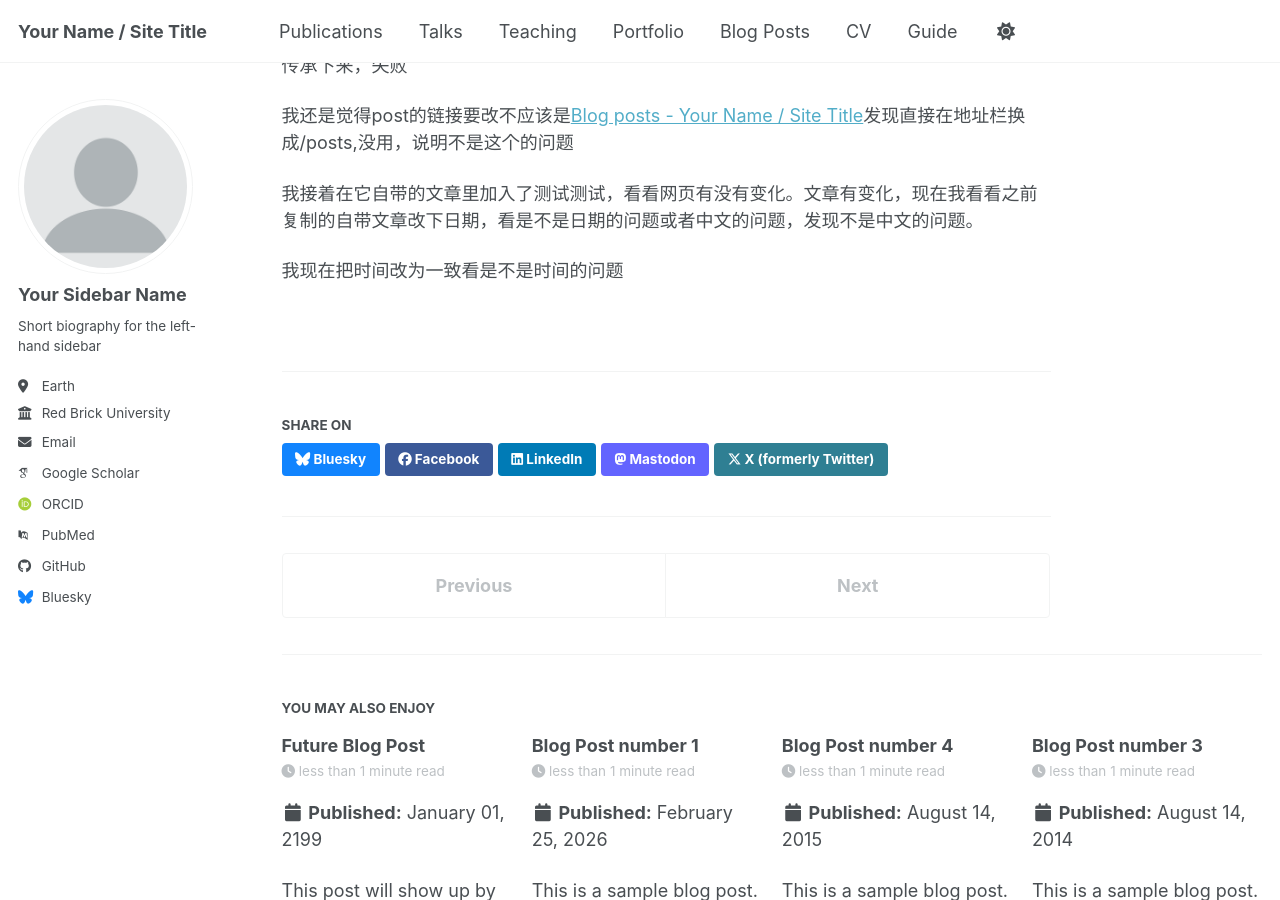
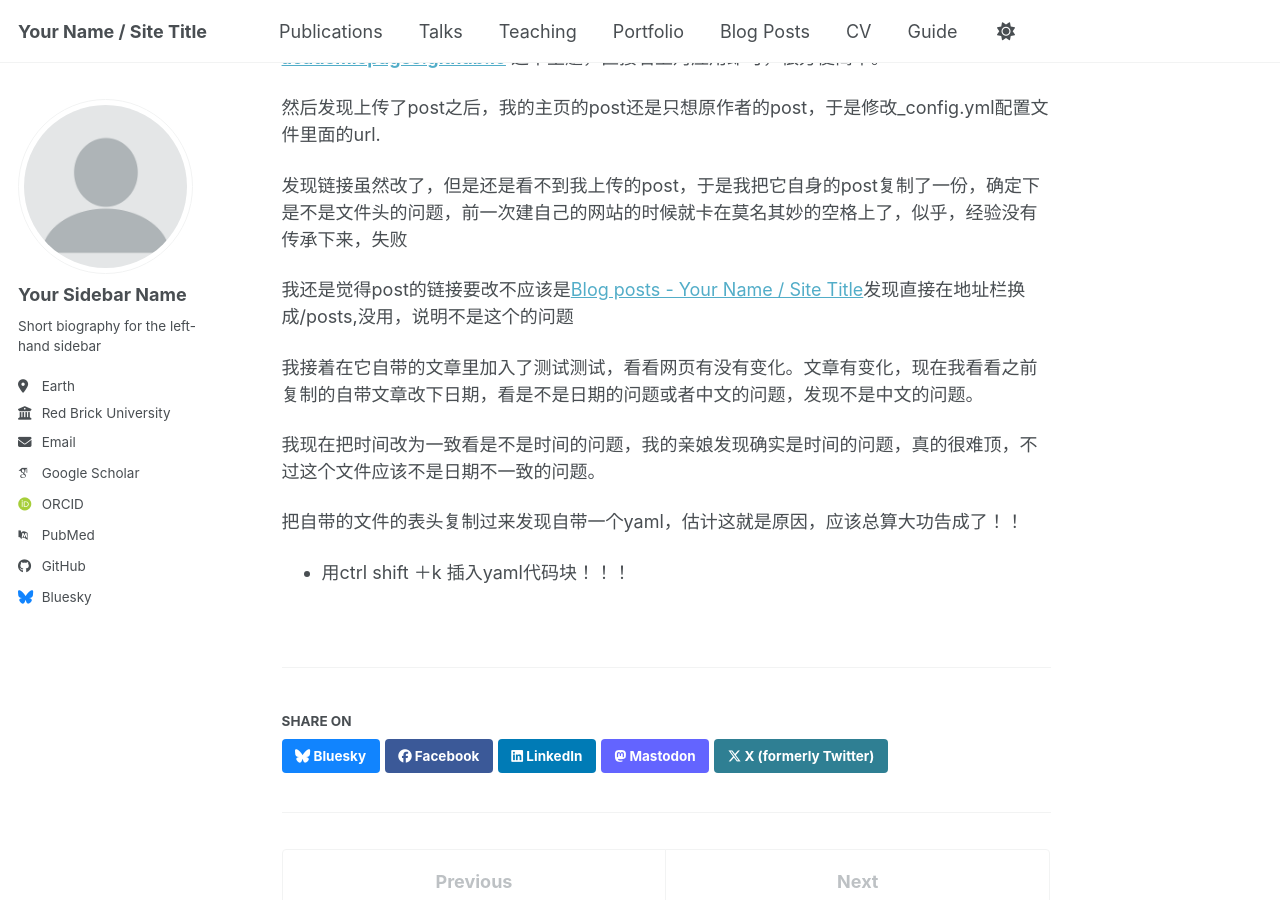
Before and after one commit to Khalil-Nan/Khalil-Nan.github.io, a Jekyll site: the page built from _posts/2026-02-02-create-pages.md, in a window 1280 px wide and 900 px high, scrolled down 1159 px. Built offline with Jekyll 4.4.1, drawn with Linux system fonts in a browser that asks for light colours; some web fonts are replaced; a script bundle is joined from its source files by our own code; library files that are not in the unit come from our copies; some of the changed text lies outside the part shown.

Commit message:
Update 2026-02-02-create-pages.md

````diff
--- a/_posts/2026-02-02-create-pages.md
+++ b/_posts/2026-02-02-create-pages.md
@@ -1,10 +1,10 @@
----
+```yaml
 title: '个人网站的建立'
 date: 2026-02-02
 permalink: /posts/2026/02/个人网站的建立/
 tags:
     - Glossary
----
+```
 
 # 个人网站的建立
 
@@ -43,4 +43,8 @@
 
 我接着在它自带的文章里加入了测试测试，看看网页有没有变化。文章有变化，现在我看看之前复制的自带文章改下日期，看是不是日期的问题或者中文的问题，发现不是中文的问题。
 
-我现在把时间改为一致看是不是时间的问题
+我现在把时间改为一致看是不是时间的问题，我的亲娘发现确实是时间的问题，真的很难顶，不过这个文件应该不是日期不一致的问题。
+
+把自带的文件的表头复制过来发现自带一个yaml，估计这就是原因，应该总算大功告成了！！
+
+- 用ctrl shift ＋k 插入yaml代码块！！！
````
